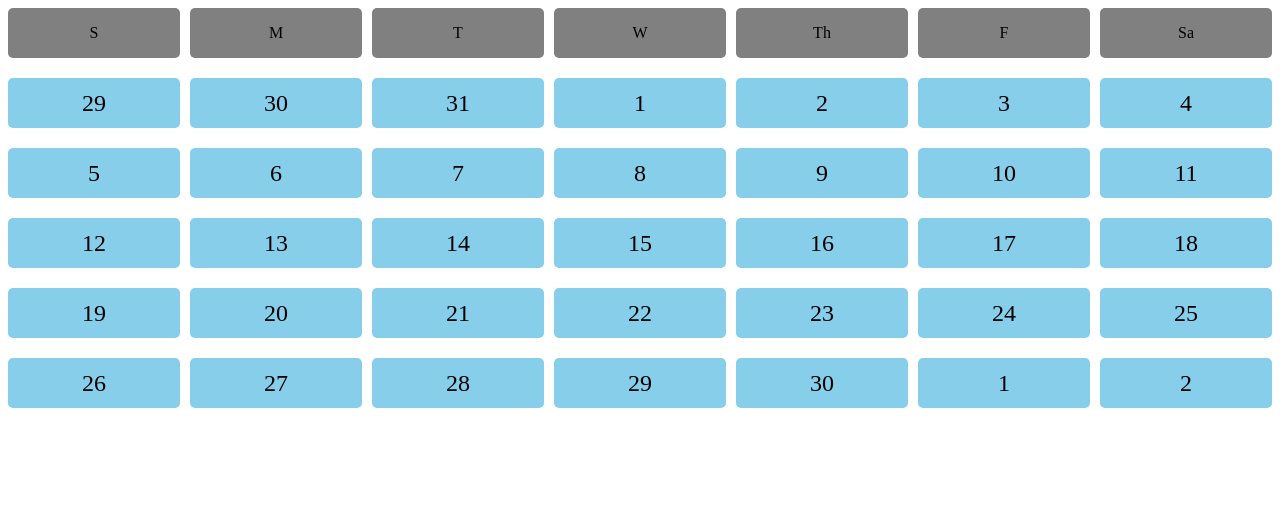
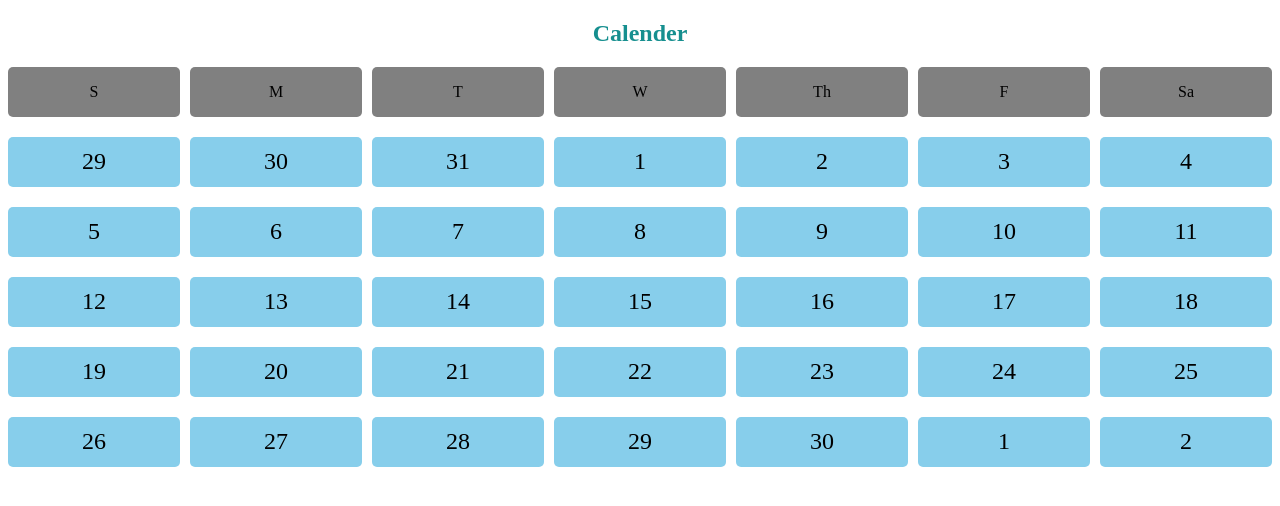
Before and after one commit to sourav-Cat/resposive-task, a plain HTML site: page calender/index.html in a window 1280 px wide. Drawn offline with Linux system fonts and the light colour scheme.

Commit message:
Flex and grid  Er kaz calender

```diff
--- a/calender/index.html
+++ b/calender/index.html
@@ -7,6 +7,7 @@
     <link rel="stylesheet" href="style.css">
 </head>
 <body>
+    <h2>Calender</h2>
     <div class="calender">
         <div class="day">S</div>
         <div class="day">M</div>
--- a/calender/style.css
+++ b/calender/style.css
@@ -20,3 +20,8 @@
         background-color:gray;
     font-size: 1em ;
 }
+ h2{
+    display: flex;
+    justify-content: center;
+    color: rgb(22, 143, 143);
+ }
```
